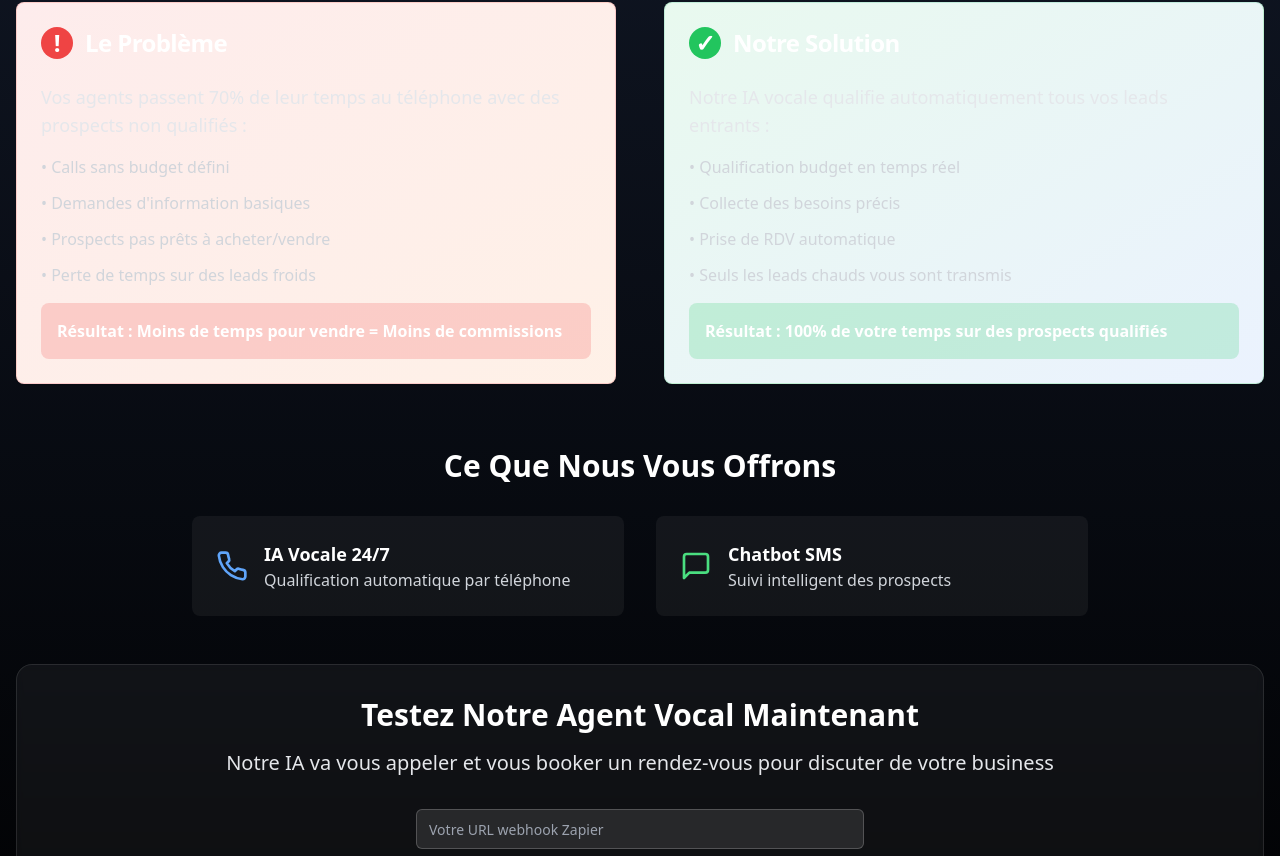
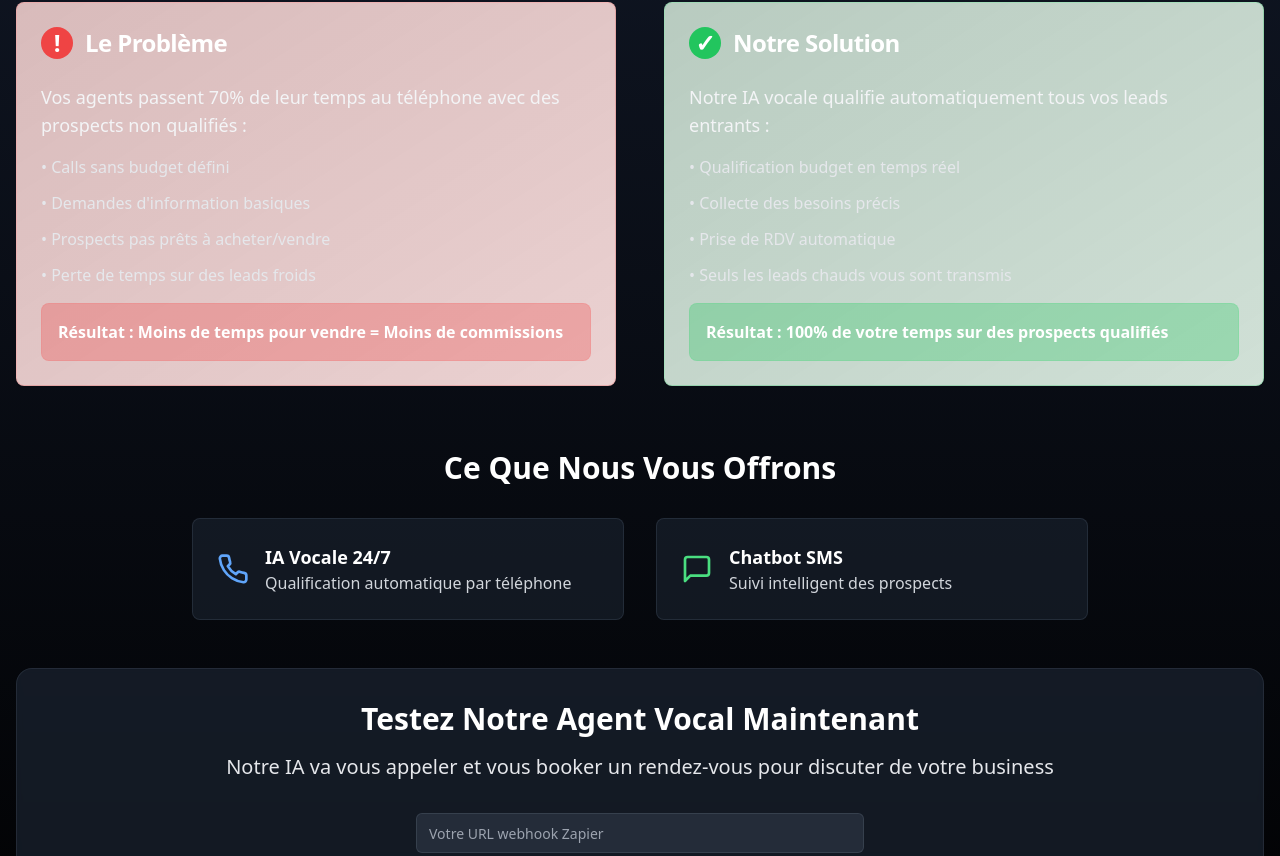
Before and after one commit to yaya12345678989/callai-lead-flow, a React (Vite) app: page / in a window 1280 px wide. Shown: the part 2124-2980 px from the top of the page. Built offline with nearby package versions, Linux system fonts and the light colour scheme.

Commit message:
Fix: Improve visibility of white background sections
Adjust the background colors of sections with white backgrounds to improve readability.

```diff
--- a/src/components/Solutions.tsx
+++ b/src/components/Solutions.tsx
@@ -73,7 +73,7 @@ const Solutions = () => {
         {/* Problem & Solution */}
         <div className="grid lg:grid-cols-2 gap-12 mb-16">
           {/* Problem */}
-          <Card className="bg-gradient-to-br from-red-500/10 to-orange-500/10 border-red-500/20 backdrop-blur-sm">
+          <Card className="bg-gradient-to-br from-red-900/30 to-red-800/20 border-red-400/30 backdrop-blur-sm">
             <CardHeader>
               <CardTitle className="text-white text-2xl flex items-center">
                 <span className="w-8 h-8 bg-red-500 rounded-full flex items-center justify-center text-white font-bold mr-3">!</span>
@@ -81,16 +81,16 @@ const Solutions = () => {
               </CardTitle>
             </CardHeader>
             <CardContent className="space-y-4">
-              <p className="text-gray-200 text-lg">
+              <p className="text-gray-100 text-lg">
                 Vos agents passent 70% de leur temps au téléphone avec des prospects non qualifiés :
               </p>
-              <ul className="space-y-3 text-gray-300">
+              <ul className="space-y-3 text-gray-200">
                 <li>• Calls sans budget défini</li>
                 <li>• Demandes d'information basiques</li>
                 <li>• Prospects pas prêts à acheter/vendre</li>
                 <li>• Perte de temps sur des leads froids</li>
               </ul>
-              <div className="bg-red-500/20 p-4 rounded-lg">
+              <div className="bg-red-500/30 p-4 rounded-lg border border-red-400/20">
                 <p className="text-white font-semibold">
                   Résultat : Moins de temps pour vendre = Moins de commissions
                 </p>
@@ -99,7 +99,7 @@ const Solutions = () => {
           </Card>
 
           {/* Solution */}
-          <Card className="bg-gradient-to-br from-green-500/10 to-blue-500/10 border-green-500/20 backdrop-blur-sm">
+          <Card className="bg-gradient-to-br from-green-900/30 to-green-800/20 border-green-400/30 backdrop-blur-sm">
             <CardHeader>
               <CardTitle className="text-white text-2xl flex items-center">
                 <span className="w-8 h-8 bg-green-500 rounded-full flex items-center justify-center text-white font-bold mr-3">✓</span>
@@ -107,16 +107,16 @@ const Solutions = () => {
               </CardTitle>
             </CardHeader>
             <CardContent className="space-y-4">
-              <p className="text-gray-200 text-lg">
+              <p className="text-gray-100 text-lg">
                 Notre IA vocale qualifie automatiquement tous vos leads entrants :
               </p>
-              <ul className="space-y-3 text-gray-300">
+              <ul className="space-y-3 text-gray-200">
                 <li>• Qualification budget en temps réel</li>
                 <li>• Collecte des besoins précis</li>
                 <li>• Prise de RDV automatique</li>
                 <li>• Seuls les leads chauds vous sont transmis</li>
               </ul>
-              <div className="bg-green-500/20 p-4 rounded-lg">
+              <div className="bg-green-500/30 p-4 rounded-lg border border-green-400/20">
                 <p className="text-white font-semibold">
                   Résultat : 100% de votre temps sur des prospects qualifiés
                 </p>
@@ -131,14 +131,14 @@ const Solutions = () => {
             Ce Que Nous Vous Offrons
           </h3>
           <div className="grid md:grid-cols-2 gap-8 max-w-4xl mx-auto">
-            <div className="flex items-center space-x-4 bg-white/5 p-6 rounded-lg">
+            <div className="flex items-center space-x-4 bg-gray-800/50 p-6 rounded-lg border border-gray-700/50">
               <Phone className="text-blue-400" size={32} />
               <div className="text-left">
                 <h4 className="text-white font-semibold text-lg">IA Vocale 24/7</h4>
                 <p className="text-gray-300">Qualification automatique par téléphone</p>
               </div>
             </div>
-            <div className="flex items-center space-x-4 bg-white/5 p-6 rounded-lg">
+            <div className="flex items-center space-x-4 bg-gray-800/50 p-6 rounded-lg border border-gray-700/50">
               <MessageSquare className="text-green-400" size={32} />
               <div className="text-left">
                 <h4 className="text-white font-semibold text-lg">Chatbot SMS</h4>
@@ -149,7 +149,7 @@ const Solutions = () => {
         </div>
 
         {/* CTA Section */}
-        <div className="text-center bg-white/5 backdrop-blur-sm rounded-2xl p-8 border border-white/10">
+        <div className="text-center bg-gray-800/60 backdrop-blur-sm rounded-2xl p-8 border border-gray-600/30">
           <h3 className="text-3xl font-bold text-white mb-4">
             Testez Notre Agent Vocal Maintenant
           </h3>
@@ -163,13 +163,13 @@ const Solutions = () => {
               placeholder="Votre URL webhook Zapier"
               value={webhookUrl}
               onChange={(e) => setWebhookUrl(e.target.value)}
-              className="bg-white/10 border-white/20 text-white placeholder:text-gray-400"
+              className="bg-gray-700/50 border-gray-600/50 text-white placeholder:text-gray-400 focus:border-white/50"
               required
             />
             <Button
               type="submit"
               size="lg"
-              className="w-full bg-white text-black hover:bg-gray-200 transition-all duration-300"
+              className="w-full bg-white text-black hover:bg-gray-200 transition-all duration-300 font-semibold"
               disabled={isLoading}
             >
               {isLoading ? "Activation en cours..." : "Tester l'Agent Vocal"}
```
